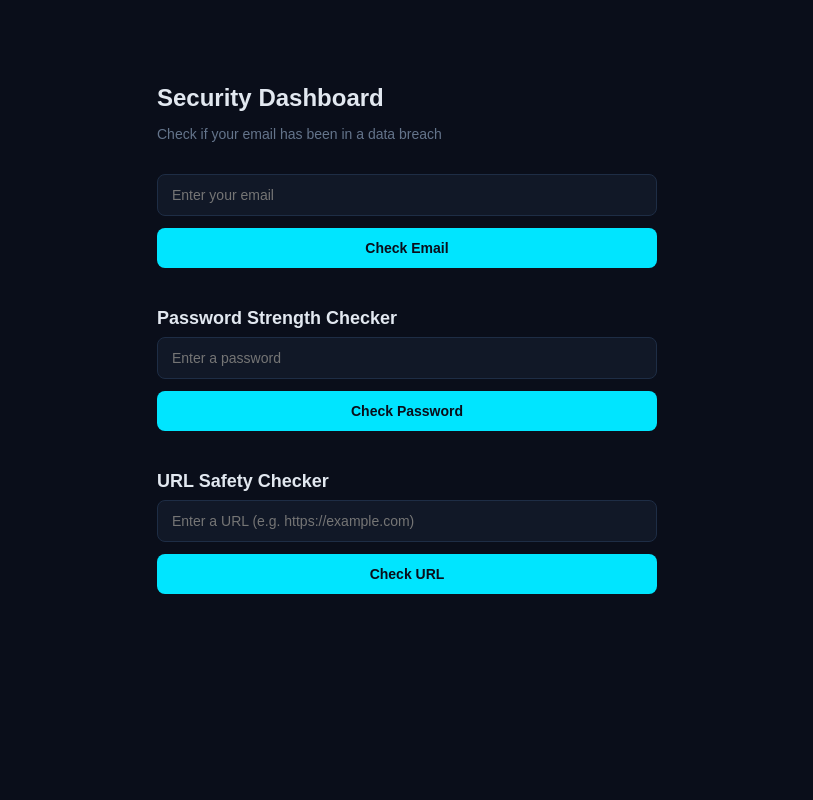
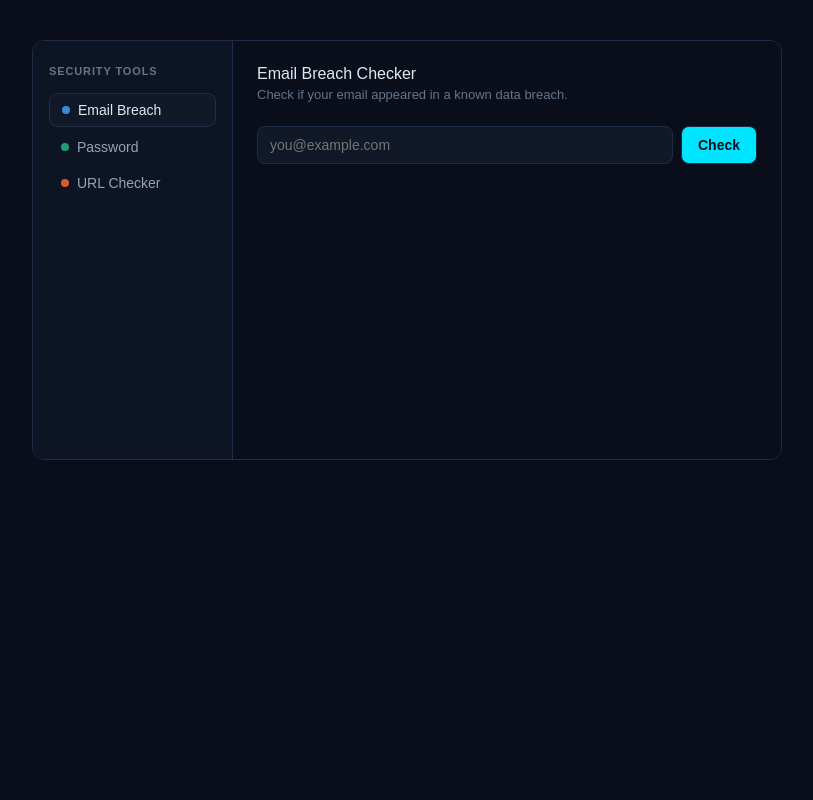
Before and after one commit to nosrednah/security-dashboard, a Flask app: page / in a window 1280 px wide. Shown: the whole page, without its empty margins (233-1046 px from the left). Run offline with Flask 3, Linux system fonts and the light colour scheme.

Commit message:
Update UI to sidebar dashboard layout

```diff
--- a/templates/index.html
+++ b/templates/index.html
@@ -5,174 +5,252 @@
     <meta name="viewport" content="width=device-width, initial-scale=1.0">
     <title>Security Dashboard</title>
     <style>
+        * { box-sizing: border-box; margin: 0; padding: 0; }
         body {
+            font-family: sans-serif;
             background: #0a0e1a;
             color: #e2e8f0;
-            font-family: sans-serif;
+            min-height: 100vh;
             display: flex;
+            align-items: flex-start;
             justify-content: center;
-            padding: 60px 20px;
+            padding: 40px 20px;
         }
-        .container {
-            max-width: 500px;
+        .app {
+            display: flex;
             width: 100%;
+            max-width: 750px;
+            min-height: 420px;
+            border: 1px solid #1e2d45;
+            border-radius: 12px;
+            overflow: hidden;
         }
-        h1 {
-            font-size: 24px;
-            margin-bottom: 8px;
+        .sidebar {
+            width: 200px;
+            background: #0d1424;
+            border-right: 1px solid #1e2d45;
+            padding: 1.5rem 1rem;
+            display: flex;
+            flex-direction: column;
+            gap: 4px;
+            flex-shrink: 0;
         }
-        p {
+        .sidebar-title {
+            font-size: 11px;
+            font-weight: 600;
             color: #64748b;
-            margin-bottom: 32px;
+            margin-bottom: 12px;
+            letter-spacing: 0.08em;
+        }
+        .nav-item {
+            padding: 8px 12px;
+            border-radius: 8px;
+            font-size: 14px;
+            cursor: pointer;
+            color: #94a3b8;
+            display: flex;
+            align-items: center;
+            gap: 8px;
+        }
+        .nav-item.active {
+            background: #111827;
+            color: #e2e8f0;
+            border: 1px solid #1e2d45;
+            font-weight: 500;
+        }
+        .nav-item:hover:not(.active) {
+            background: #111827;
+        }
+        .nav-dot {
+            width: 8px;
+            height: 8px;
+            border-radius: 50%;
+            flex-shrink: 0;
+        }
+        .dot-email { background: #378ADD; }
+        .dot-password { background: #1D9E75; }
+        .dot-url { background: #D85A30; }
+        .main {
+            flex: 1;
+            padding: 1.5rem;
+            background: #0a0e1a;
+        }
+        .panel { display: none; }
+        .panel.active { display: block; }
+        .panel-title {
+            font-size: 16px;
+            font-weight: 500;
+            color: #e2e8f0;
+            margin-bottom: 4px;
+        }
+        .panel-desc {
+            font-size: 13px;
+            color: #64748b;
+            margin-bottom: 1.5rem;
+        }
+        .input-row {
+            display: flex;
+            gap: 8px;
+        }
+        .input-row input {
+            flex: 1;
+            padding: 10px 12px;
+            border: 1px solid #1e2d45;
+            border-radius: 8px;
+            background: #111827;
+            color: #e2e8f0;
             font-size: 14px;
         }
-        input {
-            width: 100%;
-            padding: 12px 14px;
-            background: #111827;
+        .input-row button {
+            padding: 10px 16px;
             border: 1px solid #1e2d45;
             border-radius: 8px;
-            color: #e2e8f0;
-            font-size: 14px;
-            margin-bottom: 12px;
-            box-sizing: border-box;
-        }
-        button {
-            width: 100%;
-            padding: 12px;
             background: #00e5ff;
             color: #0a0e1a;
-            border: none;
-            border-radius: 8px;
             font-size: 14px;
+            cursor: pointer;
+            white-space: nowrap;
             font-weight: 700;
-            cursor: pointer;
         }
-        button:hover {
-            background: #00b8cc;
-        }
-        #result, #passwordResult {
-            margin-top: 20px;
-            padding: 14px;
+        .input-row button:hover { background: #00b8cc; }
+        .result-box {
+            margin-top: 1rem;
+            padding: 12px 14px;
             border-radius: 8px;
             font-size: 14px;
             display: none;
         }
-        .breach {
+        .result-danger {
             background: #2d1b1b;
             border: 1px solid #ff4444;
             color: #ff4444;
         }
-        .safe {
+        .result-success {
             background: #1b2d1b;
             border: 1px solid #00ff88;
             color: #00ff88;
         }
-        #result, #passwordResult, #urlResult {
-            margin-top: 20px;
-            padding: 14px;
-            border-radius: 8px;
-            font-size: 14px;
-            display: none;
-    }
+        .result-warning {
+            background: #2d2414;
+            border: 1px solid #f0a500;
+            color: #f0a500;
+        }
+        .strength-bar {
+            margin-top: 12px;
+            height: 6px;
+            border-radius: 3px;
+            background: #1e2d45;
+            overflow: hidden;
+        }
+        .strength-fill {
+            height: 100%;
+            border-radius: 3px;
+            transition: width 0.3s;
+        }
     </style>
 </head>
 <body>
-    <div class="container">
-        <h1>Security Dashboard</h1>
-        <p>Check if your email has been in a data breach</p>
-        <input type="text" id="emailInput" placeholder="Enter your email">
-        <button type="button" onclick="checkEmail()">Check Email</button>
-        <div id="result"></div>
+    <div class="app">
+        <div class="sidebar">
+            <div class="sidebar-title">SECURITY TOOLS</div>
+            <div class="nav-item active" onclick="switchPanel('email', this)">
+                <div class="nav-dot dot-email"></div> Email Breach
+            </div>
+            <div class="nav-item" onclick="switchPanel('password', this)">
+                <div class="nav-dot dot-password"></div> Password
+            </div>
+            <div class="nav-item" onclick="switchPanel('url', this)">
+                <div class="nav-dot dot-url"></div> URL Checker
+            </div>
+        </div>
 
-        <h2 style="font-size: 18px; margin-top: 40px; margin-bottom: 8px;">Password Strength Checker</h2>
-        <input type="password" id="passwordInput" placeholder="Enter a password">
-        <button type="button" onclick="checkPassword()">Check Password</button>
-        <div id="passwordResult"></div>
+        <div class="main">
+            <div id="panel-email" class="panel active">
+                <div class="panel-title">Email Breach Checker</div>
+                <div class="panel-desc">Check if your email appeared in a known data breach.</div>
+                <div class="input-row">
+                    <input type="text" id="emailInput" placeholder="you@example.com" />
+                    <button onclick="checkEmail()">Check</button>
+                </div>
+                <div id="emailResult" class="result-box"></div>
+            </div>
 
-        <h2 style="font-size: 18px; margin-top: 40px; margin-bottom: 8px;">URL Safety Checker</h2>
-        <input type="text" id="urlInput" placeholder="Enter a URL (e.g. https://example.com)">
-        <button type="button" onclick="checkUrl()">Check URL</button>
-        <div id="urlResult"></div>
+            <div id="panel-password" class="panel">
+                <div class="panel-title">Password Strength</div>
+                <div class="panel-desc">Analyse how strong your password is.</div>
+                <div class="input-row">
+                    <input type="password" id="passwordInput" placeholder="Enter a password" />
+                    <button onclick="checkPassword()">Check</button>
+                </div>
+                <div id="passwordResult" class="result-box"></div>
+                <div class="strength-bar" id="strengthBar" style="display:none">
+                    <div class="strength-fill" id="strengthFill"></div>
+                </div>
+            </div>
+
+            <div id="panel-url" class="panel">
+                <div class="panel-title">URL Safety Checker</div>
+                <div class="panel-desc">Detect malware, phishing and dangerous links.</div>
+                <div class="input-row">
+                    <input type="text" id="urlInput" placeholder="https://example.com" />
+                    <button onclick="checkUrl()">Check</button>
+                </div>
+                <div id="urlResult" class="result-box"></div>
+            </div>
+        </div>
     </div>
 
     <script>
+function switchPanel(name, el) {
+    document.querySelectorAll('.panel').forEach(p => p.classList.remove('active'));
+    document.querySelectorAll('.nav-item').forEach(n => n.classList.remove('active'));
+    document.getElementById('panel-' + name).classList.add('active');
+    el.classList.add('active');
+}
+
 async function checkEmail() {
     const email = document.getElementById('emailInput').value;
-    const resultDiv = document.getElementById('result');
-
+    const resultDiv = document.getElementById('emailResult');
     resultDiv.style.display = 'block';
-    resultDiv.className = '';
+    resultDiv.className = 'result-box';
     resultDiv.textContent = 'Checking...';
-
-    const response = await fetch('/check-email', {
-        method: 'POST',
-        headers: { 'Content-Type': 'application/json' },
-        body: JSON.stringify({ email: email })
-    });
-
+    const response = await fetch('/check-email', { method: 'POST', headers: {'Content-Type':'application/json'}, body: JSON.stringify({email}) });
     const result = await response.json();
     resultDiv.textContent = result.message;
-
-    if (result.message.includes('⚠️')) {
-        resultDiv.className = 'breach';
-    } else {
-        resultDiv.className = 'safe';
-    }
+    resultDiv.className = 'result-box ' + (result.message.includes('⚠️') ? 'result-danger' : 'result-success');
 }
 
 async function checkPassword() {
     const password = document.getElementById('passwordInput').value;
     const resultDiv = document.getElementById('passwordResult');
+    const bar = document.getElementById('strengthBar');
+    const fill = document.getElementById('strengthFill');
+    resultDiv.style.display = 'block';
+    resultDiv.className = 'result-box';
+    resultDiv.textContent = 'Checking...';
+    const response = await fetch('/check-password', { method: 'POST', headers: {'Content-Type':'application/json'}, body: JSON.stringify({password}) });
+    const result = await response.json();
+    const feedback = result.feedback.length ? result.feedback.join(', ') : 'Great password!';
+    resultDiv.textContent = 'Strength: ' + result.strength + ' — ' + feedback;
+    bar.style.display = 'block';
+    const pct = (result.score / 5) * 100;
+    const colors = { Weak: '#E24B4A', Medium: '#EF9F27', Strong: '#639922', 'Very Strong': '#1D9E75' };
+    const cls = { Weak: 'result-danger', Medium: 'result-warning', Strong: 'result-success', 'Very Strong': 'result-success' };
+    fill.style.width = pct + '%';
+    fill.style.background = colors[result.strength];
+    resultDiv.className = 'result-box ' + cls[result.strength];
+}
 
-    resultDiv.style.display = 'block';
-    resultDiv.textContent = 'Checking...';
-
-    const response = await fetch('/check-password', {
-        method: 'POST',
-        headers: { 'Content-Type': 'application/json' },
-        body: JSON.stringify({ password: password })
-    });
-
-    const result = await response.json();
-
-    resultDiv.textContent = `Strength: ${result.strength} — ${result.feedback.join(', ') || 'Great password!'}`;
-
-    if (result.strength === 'Weak') {
-        resultDiv.className = 'breach';
-    } else if (result.strength === 'Very Strong') {
-        resultDiv.className = 'safe';
-    } else {
-        resultDiv.className = '';
-        resultDiv.style.background = '#1a1a2e';
-        resultDiv.style.border = '1px solid #f0a500';
-        resultDiv.style.color = '#f0a500';
-        resultDiv.style.padding = '14px';
-        resultDiv.style.borderRadius = '8px';
-    }
-}
 async function checkUrl() {
     const url = document.getElementById('urlInput').value;
     const resultDiv = document.getElementById('urlResult');
-
     resultDiv.style.display = 'block';
-    resultDiv.className = '';
+    resultDiv.className = 'result-box';
     resultDiv.textContent = 'Checking...';
-
-    const response = await fetch('/check-url', {
-        method: 'POST',
-        headers: { 'Content-Type': 'application/json' },
-        body: JSON.stringify({ url: url })
-    });
-
+    const response = await fetch('/check-url', { method: 'POST', headers: {'Content-Type':'application/json'}, body: JSON.stringify({url}) });
     const result = await response.json();
     resultDiv.textContent = result.message;
-
-    if (result.message.includes('⚠️')) {
-        resultDiv.className = 'breach';
-    } else {
-        resultDiv.className = 'safe';
-    }
+    resultDiv.className = 'result-box ' + (result.message.includes('⚠️') ? 'result-danger' : 'result-success');
 }
     </script>
 </body>
```
Also changed, not shown: 1 other file.
